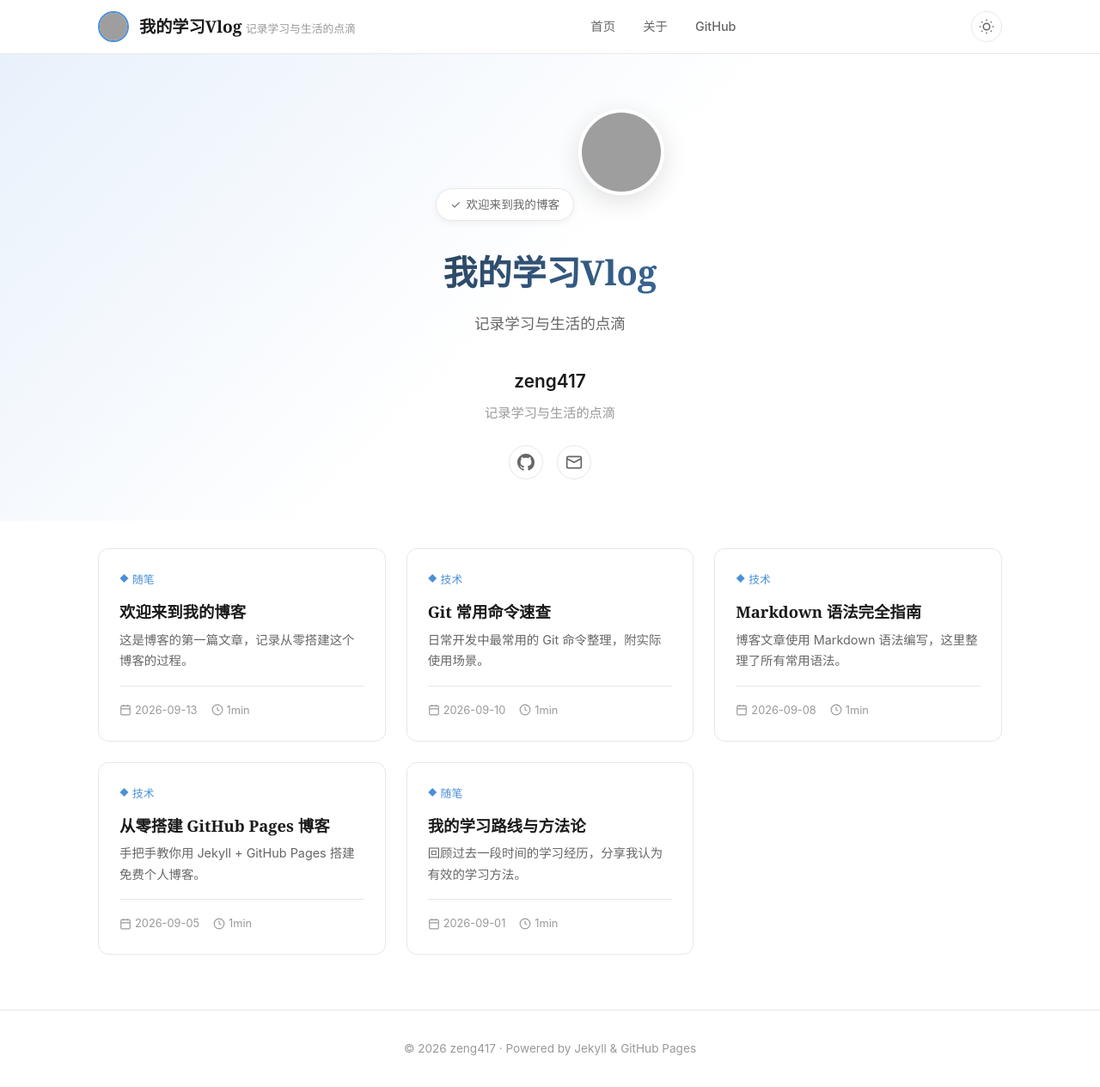
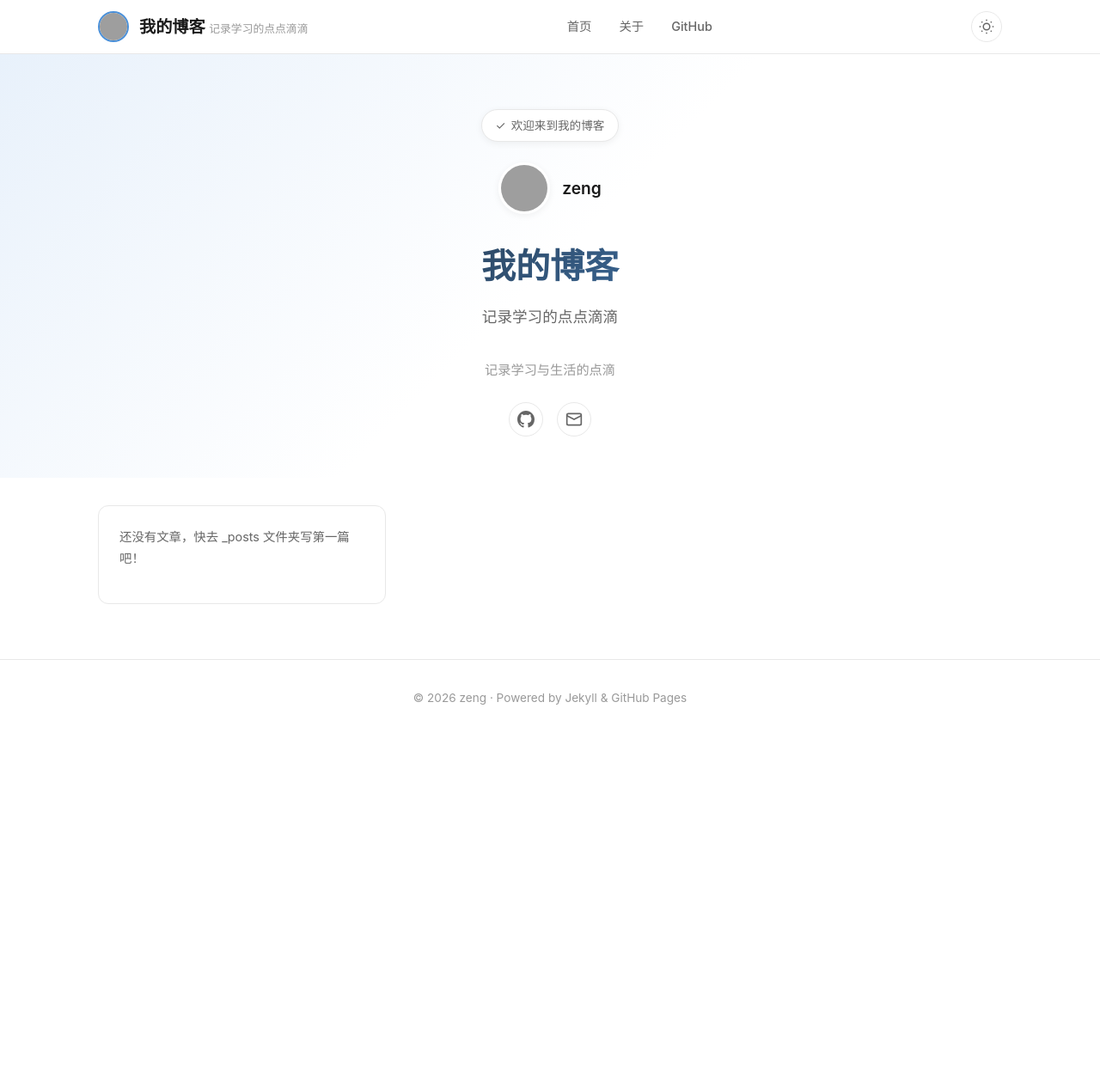
Before and after one commit to zeng417/zeng417.github.io, a Jekyll site: the page built from index.html, in a window 1280 px wide and 1265 px high. Shown: the whole window at 86% size. Built offline with Jekyll 4.4.1, drawn with Linux system fonts in a browser that asks for light colours; the list of posts is cut into pages by our own code; grey boxes are pictures that could not be loaded.

Commit message:
头像缩小+名字放头像旁+删除所有示例文章

````diff
--- a/_config.yml
+++ b/_config.yml
@@ -1,13 +1,13 @@
 # 站点信息
-title: 我的学习Vlog
-description: 记录学习与生活的点滴
+title: 我的博客
+description: 记录学习的点点滴滴
 url: "https://zeng417.github.io"
 baseurl: ""
 
 # 作者信息
 author:
-  name: zeng417
-  avatar: "https://avatars.githubusercontent.com/zeng417"
+  name: zeng
+  avatar: "/assets/images/my-avatar.jpg"
   bio: "记录学习与生活的点滴"
 
 # 时区与语言
--- a/_layouts/home.html
+++ b/_layouts/home.html
@@ -10,10 +10,12 @@ layout: default
       <span>✓</span>
       <span>欢迎来到我的博客</span>
     </div>
-    <img class="hero-avatar" src="{{ site.author.avatar }}" alt="{{ site.author.name }}">
+    <div class="hero-profile">
+      <img class="hero-avatar" src="{{ site.author.avatar }}" alt="{{ site.author.name }}">
+      <span class="hero-name">{{ site.author.name }}</span>
+    </div>
     <h1 class="hero-title">{{ site.title }}</h1>
     <p class="hero-subtitle">{{ site.description }}</p>
-    <p class="hero-name">{{ site.author.name }}</p>
     <p class="hero-bio">{{ site.author.bio }}</p>
     <div class="hero-social">
       <a href="{{ site.social.links.first }}" target="_blank" title="GitHub">
--- a/_posts/2026-09-01-learning-method.md
+++ /dev/null
@@ -1,51 +0,0 @@
----
-layout: post
-title: "我的学习路线与方法论"
-date: 2026-09-01 20:00:00 +0800
-categories: [随笔]
-description: "回顾过去一段时间的学习经历，分享我认为有效的学习方法。"
----
-
-## 起点
-
-每个人学习编程的起点不同，但共同点是：**从懵懂到理解，从模仿到创造**。
-
-## 我的学习方法
-
-### 1. 以项目驱动学习
-
-最好的学习方式就是动手做项目。看书、看视频是输入，做项目是输出。
-
-- 想学 Git → 搭一个博客
-- 想学 ROS → 做一个导航小车
-- 想学前端 → 写一个个人主页
-
-### 2. 费曼学习法
-
-**如果你不能简单地向别人解释一个概念，说明你还没有真正理解它。**
-
-写博客就是费曼学习法的实践：
-
-1. 学习一个知识点
-2. 用自己的话写成文章
-3. 如果写不清楚，回去重新学
-4. 直到能流畅地写出来
-
-### 3. 刻意练习
-
-不要停留在舒适区。每次学习新东西时，挑战比自己水平高一点的内容。
-
-## 工具推荐
-
-| 工具 | 用途 |
-|------|------|
-| Git | 版本控制 |
-| VS Code | 代码编辑 |
-| Jekyll | 博客生成 |
-| Notion | 笔记管理 |
-
-## 写在最后
-
-> 种一棵树最好的时间是十年前，其次是现在。
-
-学习永远不晚。共勉。
--- a/_posts/2026-09-05-build-github-blog.md
+++ /dev/null
@@ -1,55 +0,0 @@
----
-layout: post
-title: "从零搭建 GitHub Pages 博客"
-date: 2026-09-05 09:00:00 +0800
-categories: [技术]
-description: "手把手教你用 Jekyll + GitHub Pages 搭建免费个人博客。"
----
-
-## 为什么选择 GitHub Pages
-
-GitHub Pages 提供：
-
-- **免费托管** —— 不花一分钱
-- **自定义域名** —— 支持绑定自己的域名
-- **自动 HTTPS** —— 安全证书自动配置
-- **与 Git 集成** —— 推送即部署
-
-## 搭建步骤
-
-### 1. 创建仓库
-
-仓库名必须是 `用户名.github.io`，例如 `zeng417.github.io`。
-
-### 2. 初始化 Jekyll 项目
-
-```bash
-jekyll new myblog
-cd myblog
-```
-
-### 3. 配置 _config.yml
-
-设置标题、描述、作者等基本信息。
-
-### 4. 写文章
-
-在 `_posts` 目录下创建文件，命名格式 `YYYY-MM-DD-标题.md`。
-
-### 5. 推送到 GitHub
-
-```bash
-git init
-git add .
-git commit -m "初始化博客"
-git remote add origin https://github.com/用户名/用户名.github.io.git
-git push -u origin main
-```
-
-### 6. 配置 Pages
-
-在仓库 Settings → Pages 中选择部署方式即可。
-
-## 总结
-
-整个过程不到 30 分钟就能搞定。之后每次写新文章，只需要在 `_posts` 下新建文件，`git push` 即可自动上线。
--- a/_posts/2026-09-08-markdown-guide.md
+++ /dev/null
@@ -1,71 +0,0 @@
----
-layout: post
-title: "Markdown 语法完全指南"
-date: 2026-09-08 15:30:00 +0800
-categories: [技术]
-description: "博客文章使用 Markdown 语法编写，这里整理了所有常用语法。"
----
-
-## 标题
-
-```markdown
-# 一级标题
-## 二级标题
-### 三级标题
-```
-
-## 文本格式
-
-- **加粗文本**
-- *斜体文本*
-- ~~删除线~~
-- `行内代码`
-
-## 列表
-
-无序列表：
-
-- 项目一
-- 项目二
-  - 子项目
-
-有序列表：
-
-1. 第一项
-2. 第二项
-3. 第三项
-
-## 引用
-
-> 这是一段引用文本。
-> 可以有多行。
-
-## 代码块
-
-```python
-def hello():
-    print("Hello, World!")
-```
-
-## 链接与图片
-
-```markdown
-[链接文字](https://github.com)
-![图片描述](图片地址)
-```
-
-## 表格
-
-| 功能 | 语法 | 示例 |
-|------|------|------|
-| 加粗 | `**text**` | **text** |
-| 斜体 | `*text*` | *text* |
-| 代码 | `` `code` `` | `code` |
-
-## 分割线
-
----
-
-三颗星号即可生成分割线。
-
-写博客就是这么简单！
--- a/_posts/2026-09-10-git-cheatsheet.md
+++ /dev/null
@@ -1,77 +0,0 @@
----
-layout: post
-title: "Git 常用命令速查"
-date: 2026-09-10 10:00:00 +0800
-categories: [技术]
-description: "日常开发中最常用的 Git 命令整理，附实际使用场景。"
----
-
-## 基础操作
-
-```bash
-# 初始化仓库
-git init
-
-# 克隆远程仓库
-git clone <url>
-
-# 查看状态
-git status
-
-# 添加文件到暂存区
-git add .
-git add specific-file.md
-
-# 提交
-git commit -m "提交信息"
-```
-
-## 分支管理
-
-```bash
-# 查看分支
-git branch
-
-# 创建并切换分支
-git checkout -b feature/new-page
-
-# 切换分支
-git checkout main
-
-# 合并分支
-git merge feature/new-page
-
-# 删除分支
-git branch -d feature/new-page
-```
-
-## 远程操作
-
-```bash
-# 添加远程仓库
-git remote add origin <url>
-
-# 推送
-git push origin main
-
-# 拉取
-git pull origin main
-
-# 查看远程仓库
-git remote -v
-```
-
-## 撤销操作
-
-```bash
-# 撤销工作区修改
-git checkout -- file
-
-# 撤销暂存区
-git reset HEAD file
-
-# 撤销最近一次提交（保留修改）
-git reset --soft HEAD~1
-```
-
-> 记住：`reset --hard` 是危险操作，会丢弃所有修改，谨慎使用。
--- a/_posts/2026-09-13-welcome-to-my-blog.md
+++ /dev/null
@@ -1,50 +0,0 @@
----
-layout: post
-title: "欢迎来到我的博客"
-date: 2026-09-13 14:00:00 +0800
-categories: [随笔]
-description: "这是博客的第一篇文章，记录从零搭建这个博客的过程。"
----
-
-## 开始
-
-你好，欢迎来到我的博客！
-
-这是我用 Jekyll + GitHub Pages 搭建的个人博客。整个博客是开源的，代码托管在 GitHub 上。
-
-## 为什么要写博客
-
-写博客有很多好处：
-
-1. **记录学习过程** —— 把学过的知识整理成文，加深理解
-2. **倒逼自己输入** —— 为了输出，会主动去学习新东西
-3. **建立个人品牌** —— 让更多人认识你
-4. **帮助他人** —— 你踩过的坑，也许正好是别人正在搜的
-
-## 技术栈
-
-这个博客使用的技术：
-
-- **Jekyll** —— 静态站点生成器
-- **GitHub Pages** —— 免费托管
-- **Markdown** —— 写作语法
-- **SCSS** —— 样式管理
-
-## 代码示例
-
-```bash
-# 本地启动
-bundle exec jekyll serve
-
-# 写新文章
-# 在 _posts 目录下创建 YYYY-MM-DD-标题.md
-
-# 推送到 GitHub
-git add .
-git commit -m "新文章"
-git push
-```
-
-## 接下来
-
-后续我会在这里持续更新学习笔记和生活记录。敬请期待！
--- a/assets/css/main.scss
+++ b/assets/css/main.scss
@@ -227,21 +227,28 @@ a {
     margin: 0 auto 2rem;
   }
 
+  .hero-profile {
+    display: flex;
+    align-items: center;
+    justify-content: center;
+    gap: 14px;
+    margin-bottom: 1.5rem;
+  }
+
   .hero-avatar {
-    width: 100px;
-    height: 100px;
+    width: 60px;
+    height: 60px;
     border-radius: 50%;
-    border: 4px solid var(--bg-card);
-    box-shadow: var(--shadow-hover);
-    margin-bottom: 1rem;
+    border: 3px solid var(--bg-card);
+    box-shadow: var(--shadow);
     transition: transform var(--transition);
     &:hover { transform: scale(1.08); }
   }
 
   .hero-name {
-    font-size: 1.3rem;
+    font-size: 1.2rem;
     font-weight: 600;
-    margin-bottom: 0.3rem;
+    color: var(--text);
   }
 
   .hero-bio {
@@ -526,7 +533,7 @@ a {
   .container { padding: 0 16px; }
   .hero { padding: 2.5rem 0 2rem; }
   .hero-title { font-size: 1.8rem; }
-  .hero-avatar { width: 80px; height: 80px; }
+  .hero-avatar { width: 50px; height: 50px; }
   .post-grid { grid-template-columns: 1fr; }
   .nav-links { gap: 1rem; }
   .nav-tagline { display: none; }
````
Also changed, not shown: assets/images/touxiang.jpg (added).
